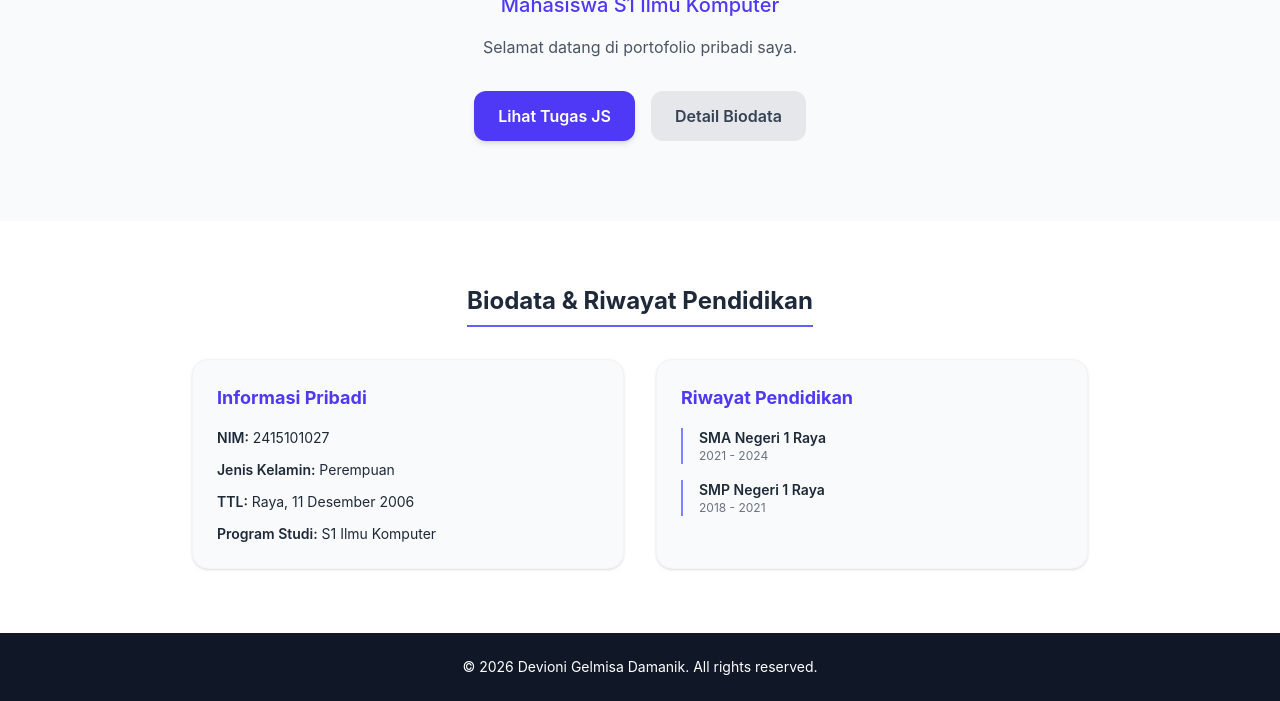
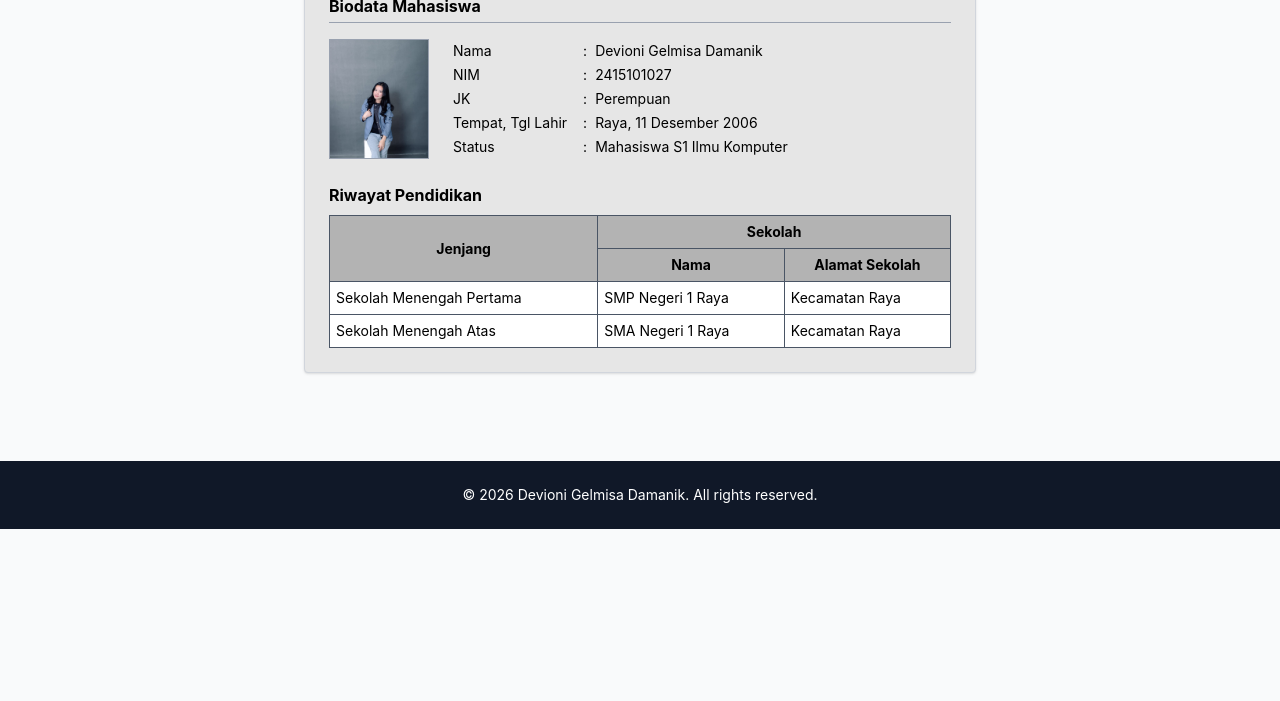
Before and after one commit to devionigelmisa-lab/portofolio-tailwind, a website: page index.html in a window 1280 px wide. Shown: the part 429-1130 px from the top of the page. After the commit the page ends 958 px from the top, so only its background shows below. Drawn offline with Linux system fonts and the light colour scheme.

Commit message:
ubah desain biodata

```diff
--- a/index.html
+++ b/index.html
@@ -4,12 +4,11 @@
     <meta charset="UTF-8">
     <meta name="viewport" content="width=device-width, initial-scale=1.0">
     <title>Portofolio | Devioni Gelmisa Damanik</title>
-    <!-- Menghubungkan file ke hasil kompilasi Tailwind -->
     <link rel="stylesheet" href="dist/output.css">
 </head>
 <body class="bg-gray-50 text-gray-800 font-sans leading-relaxed">
 
-    <!-- 1. NAVBAR RESPONSIF -->
+    <!-- NAVBAR -->
     <nav class="bg-white/90 backdrop-blur-md shadow-sm fixed w-full top-0 z-50">
         <div class="max-w-6xl mx-auto px-4 py-3 flex justify-between items-center">
             <a href="index.html" class="text-xl font-bold text-indigo-600">Devioni.dev</a>
@@ -22,75 +21,108 @@
         </div>
     </nav>
 
-    <!-- 2. HERO SECTION -->
-    <section id="hero" class="pt-32 pb-20 px-4">
+    <!-- HERO SECTION -->
+    <section id="hero" class="pt-28 pb-10 px-4">
         <div class="max-w-4xl mx-auto text-center">
-            <img src="assets/fotoprofil.jpeg" alt="Foto Devioni"
-                 class="w-32 h-40 object-cover rounded-2xl mx-auto shadow-md border-4 border-white mb-6">
-
             <h1 class="text-3xl md:text-5xl font-extrabold text-gray-900 mb-3">
                 Halo, Saya Devioni Gelmisa Damanik 👋
             </h1>
-            <p class="text-lg md:text-xl text-indigo-600 font-medium mb-4">
-                Mahasiswa S1 Ilmu Komputer
+            <p class="text-lg md:text-xl text-indigo-600 font-medium mb-6">
+                Mahasiswa S1 Ilmu Komputer | Web Developer Enthusiast
             </p>
-            <p class="text-gray-600 max-w-xl mx-auto mb-8 text-sm md:text-base">
-                Selamat datang di portofolio pribadi saya.
-            </p>
-
             <div class="flex justify-center gap-4">
-                <a href="project.html" class="bg-indigo-600 text-white px-6 py-3 rounded-xl font-semibold shadow-md hover:bg-indigo-700 transition">
+                <a href="project.html" class="bg-indigo-600 text-white px-6 py-2.5 rounded-xl font-semibold shadow-md hover:bg-indigo-700 transition">
                     Lihat Tugas JS
                 </a>
-                <a href="#biodata" class="bg-gray-200 text-gray-700 px-6 py-3 rounded-xl font-semibold hover:bg-gray-300 transition">
+                <a href="#biodata" class="bg-gray-200 text-gray-700 px-6 py-2.5 rounded-xl font-semibold hover:bg-gray-300 transition">
                     Detail Biodata
                 </a>
             </div>
         </div>
     </section>
 
-    <!-- 3. BIODATA & EDUCATION (GRID RESPONSIF) -->
-    <section id="biodata" class="py-16 bg-white px-4">
-        <div class="max-w-4xl mx-auto">
-            <h2 class="text-2xl font-bold text-center mb-8 border-b-2 border-indigo-500 pb-2 w-max mx-auto">
-                Biodata & Riwayat Pendidikan
-            </h2>
+    <!-- BIODATA SECTION (TAMPILAN MODUL SAMA DENGAN SCREENSHOT) -->
+    <section id="biodata" class="py-10 px-4">
+        <div class="max-w-2xl mx-auto bg-[#e6e6e6] border border-gray-300 p-4 md:p-6 shadow-sm rounded-sm">
 
-            <!-- Grid: 1 Kolom di HP (default), 2 Kolom di Laptop (md:grid-cols-2) -->
-            <div class="grid grid-cols-1 md:grid-cols-2 gap-8">
+            <!-- Judul Biodata -->
+            <h4 class="font-bold text-sm md:text-base text-black mb-1">Biodata Mahasiswa</h4>
+            <hr class="border-t border-gray-400 mb-4">
 
-                <!-- Card 1: Informasi Pribadi -->
-                <div class="bg-gray-50 p-6 rounded-2xl border border-gray-100 shadow-sm">
-                    <h3 class="font-bold text-lg mb-4 text-indigo-600">Informasi Pribadi</h3>
-                    <ul class="space-y-3 text-sm">
-                        <li><span class="font-semibold">NIM:</span> 2415101027</li>
-                        <li><span class="font-semibold">Jenis Kelamin:</span> Perempuan</li>
-                        <li><span class="font-semibold">TTL:</span> Raya, 11 Desember 2006</li>
-                        <li><span class="font-semibold">Program Studi:</span> S1 Ilmu Komputer</li>
-                    </ul>
+            <!-- Detail Profil -->
+            <div class="flex flex-col sm:flex-row items-start gap-4 md:gap-6 mb-6">
+                <div class="shrink-0 mx-auto sm:mx-0">
+                    <img src="assets/fotoprofil.jpeg" alt="Foto Profil Devioni"
+                         class="w-[100px] h-[120px] object-cover border border-gray-400 block">
                 </div>
 
-                <!-- Card 2: Riwayat Pendidikan -->
-                <div class="bg-gray-50 p-6 rounded-2xl border border-gray-100 shadow-sm">
-                    <h3 class="font-bold text-lg mb-4 text-indigo-600">Riwayat Pendidikan</h3>
-                    <div class="space-y-4 text-sm">
-                        <div class="border-l-2 border-indigo-400 pl-4">
-                            <h4 class="font-semibold">SMA Negeri 1 Raya</h4>
-                            <p class="text-gray-500 text-xs">2021 - 2024</p>
-                        </div>
-                        <div class="border-l-2 border-indigo-400 pl-4">
-                            <h4 class="font-semibold">SMP Negeri 1 Raya</h4>
-                            <p class="text-gray-500 text-xs">2018 - 2021</p>
-                        </div>
-                    </div>
+                <div class="overflow-x-auto w-full">
+                    <table class="text-xs md:text-sm text-black border-collapse">
+                        <tr class="h-6">
+                            <td class="pr-4 font-normal">Nama</td>
+                            <td class="pr-2">:</td>
+                            <td class="font-normal">Devioni Gelmisa Damanik</td>
+                        </tr>
+                        <tr class="h-6">
+                            <td class="pr-4 font-normal">NIM</td>
+                            <td class="pr-2">:</td>
+                            <td class="font-normal">2415101027</td>
+                        </tr>
+                        <tr class="h-6">
+                            <td class="pr-4 font-normal">JK</td>
+                            <td class="pr-2">:</td>
+                            <td class="font-normal">Perempuan</td>
+                        </tr>
+                        <tr class="h-6">
+                            <td class="pr-4 font-normal">Tempat, Tgl Lahir</td>
+                            <td class="pr-2">:</td>
+                            <td class="font-normal">Raya, 11 Desember 2006</td>
+                        </tr>
+                        <tr class="h-6">
+                            <td class="pr-4 font-normal">Status</td>
+                            <td class="pr-2">:</td>
+                            <td class="font-normal">Mahasiswa S1 Ilmu Komputer</td>
+                        </tr>
+                    </table>
                 </div>
+            </div>
 
+            <!-- Judul Pendidikan -->
+            <h4 class="font-bold text-sm md:text-base text-black mb-2">Riwayat Pendidikan</h4>
+
+            <!-- Tabel Riwayat Pendidikan Klasik -->
+            <div class="overflow-x-auto">
+                <table class="w-full border-collapse bg-white text-xs md:text-sm border border-gray-600">
+                    <thead>
+                        <tr>
+                            <th rowspan="2" class="border border-gray-600 bg-[#b3b3b3] p-1.5 text-center font-bold text-black">Jenjang</th>
+                            <th colspan="2" class="border border-gray-600 bg-[#b3b3b3] p-1.5 text-center font-bold text-black">Sekolah</th>
+                        </tr>
+                        <tr>
+                            <th class="border border-gray-600 bg-[#b3b3b3] p-1.5 text-center font-bold text-black">Nama</th>
+                            <th class="border border-gray-600 bg-[#b3b3b3] p-1.5 text-center font-bold text-black">Alamat Sekolah</th>
+                        </tr>
+                    </thead>
+                    <tbody>
+                        <tr>
+                            <td class="border border-gray-600 p-1.5 text-black">Sekolah Menengah Pertama</td>
+                            <td class="border border-gray-600 p-1.5 text-black">SMP Negeri 1 Raya</td>
+                            <td class="border border-gray-600 p-1.5 text-black">Kecamatan Raya</td>
+                        </tr>
+                        <tr>
+                            <td class="border border-gray-600 p-1.5 text-black">Sekolah Menengah Atas</td>
+                            <td class="border border-gray-600 p-1.5 text-black">SMA Negeri 1 Raya</td>
+                            <td class="border border-gray-600 p-1.5 text-black">Kecamatan Raya</td>
+                        </tr>
+                    </tbody>
+                </table>
             </div>
+
         </div>
     </section>
 
     <!-- FOOTER -->
-    <footer class="bg-gray-900 text-white text-center py-6 text-sm">
+    <footer class="bg-gray-900 text-white text-center py-6 text-sm mt-12">
         <p>&copy; 2026 Devioni Gelmisa Damanik. All rights reserved.</p>
     </footer>
 
```
Also changed, not shown: dist/output.css.
